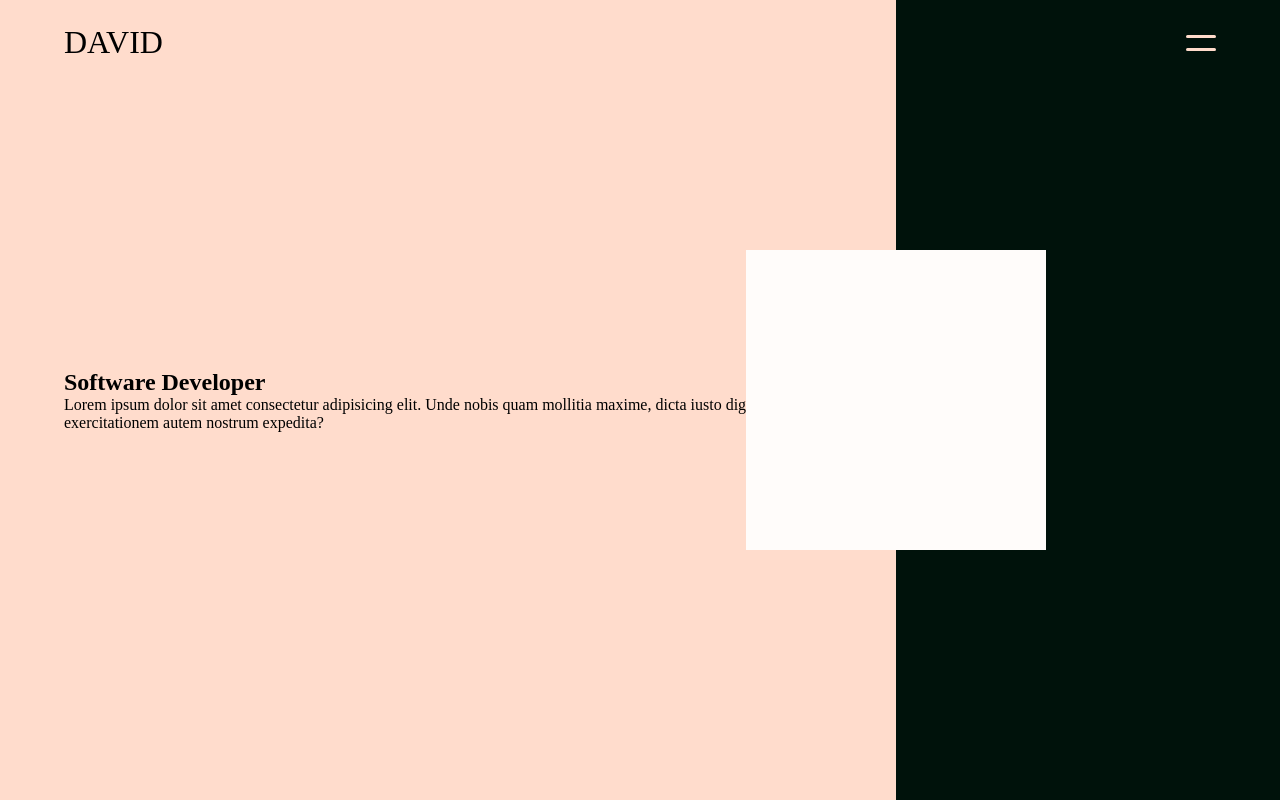
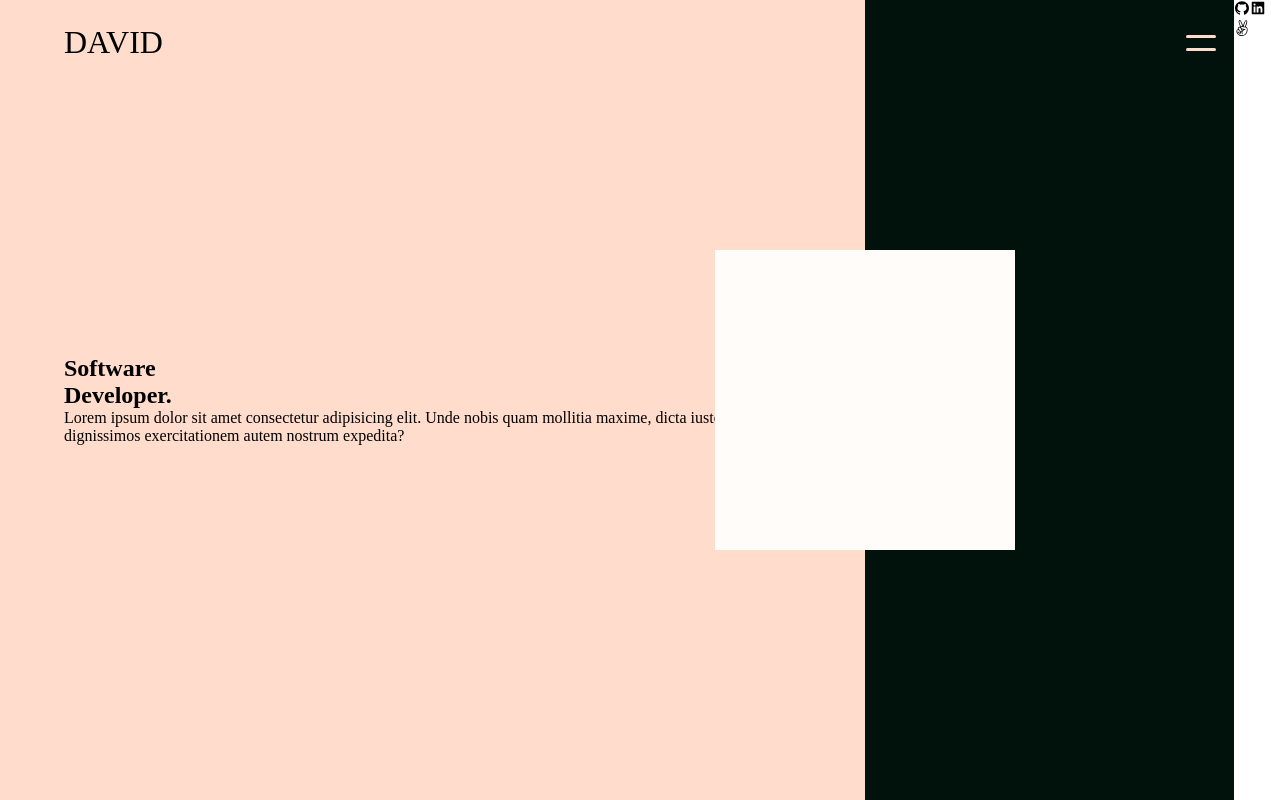
Before and after one commit to DuaneDave/Portfolio-V_1, a React (Create React App) app: page / in a window 1280 px wide. Built offline with nearby package versions, Linux system fonts and the light colour scheme; a web font is replaced by a local one.

Commit message:
Add style to hero section.js

```diff
--- a/src/components/heroSection/HeroSection.jsx
+++ b/src/components/heroSection/HeroSection.jsx
@@ -1,19 +1,29 @@
 import styles from './HeroSection.module.css';
+import Socials from '../../reusables/socials/Socials';
 
 function HeroSection() {
   return (
     <section className={styles.heroContainer}>
       <div className={styles.leftHalf}>
-        <h1>Software Developer</h1>
-        <p>
-          Lorem ipsum dolor sit amet consectetur adipisicing elit. Unde nobis
-          quam mollitia maxime, dicta iusto dignissimos exercitationem autem
-          nostrum expedita?
-        </p>
+        <div>
+          <h1>
+            Software
+            <br />
+            Developer.
+          </h1>
+          <p>
+            Lorem ipsum dolor sit amet consectetur adipisicing elit. Unde nobis
+            quam mollitia maxime, dicta iusto dignissimos exercitationem autem
+            nostrum expedita?
+          </p>
+        </div>
       </div>
       <div className={styles.rightHalf}>
         <div className={styles.placeholder}></div>
       </div>
+      <span className={styles.socialLinks}>
+        <Socials className={styles.socialIcon} />
+      </span>
     </section>
   );
 }
```
